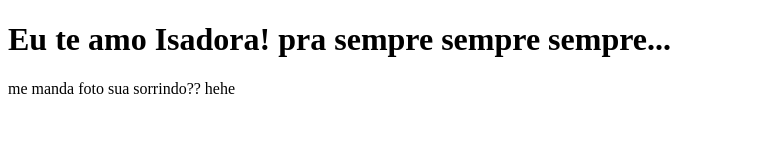
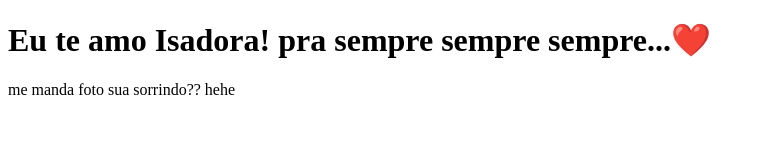
Before and after one commit to dazcodee/build-me, a Next.js app: page / in a window 1280 px wide. Shown: the top 160 px of the page, without its empty margins (0-764 px from the left). Built offline with nearby package versions, Linux system fonts and the light colour scheme.

Commit message:
modifica a frase

```diff
--- a/pages/index.js
+++ b/pages/index.js
@@ -1,5 +1,5 @@
 function Home() {
-  return <><h1>Eu te amo Isadora! pra sempre sempre sempre...</h1><p1>me manda foto sua sorrindo?? hehe</p1></>
+  return <><h1>Eu te amo Isadora! pra sempre sempre sempre...❤️ </h1><p1>me manda foto sua sorrindo?? hehe</p1></>
 }
 
 export default Home;
```
